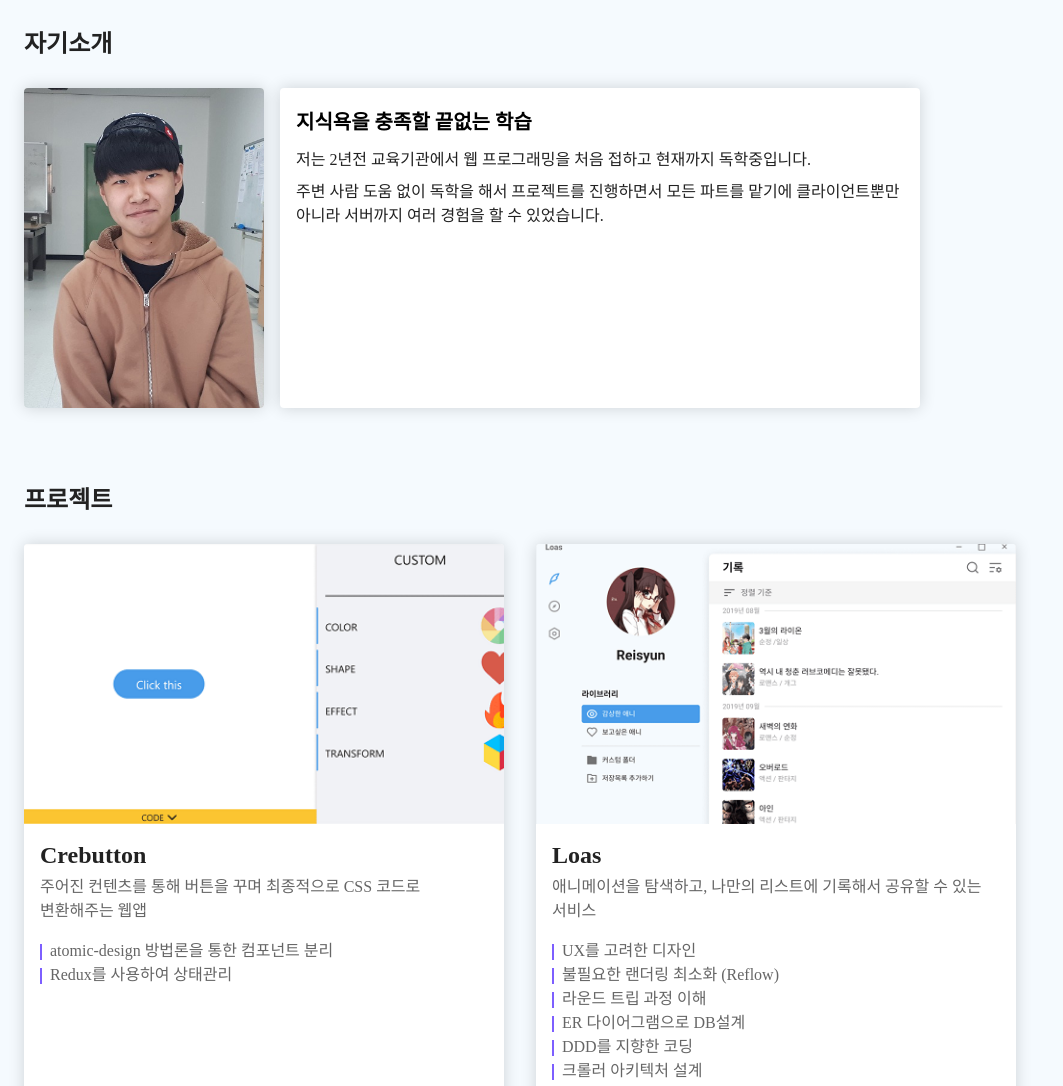
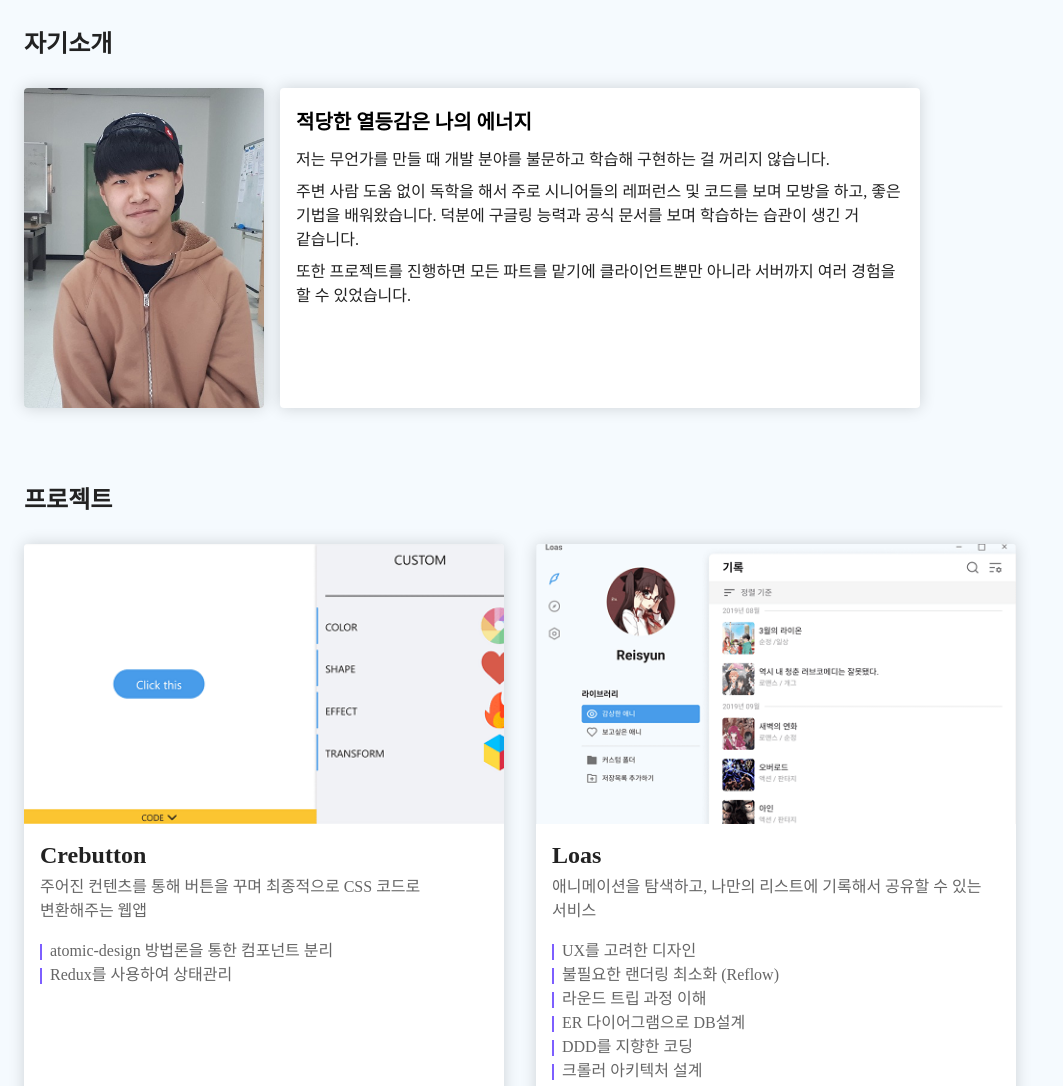
Before and after one commit to reisyun/about-me, a website: page src/index.html in a window 1280 px wide. Shown: the top 1086 px of the page, without its empty margins (0-1063 px from the left). Drawn offline with Linux system fonts and the light colour scheme.

Commit message:
chore: Modify resume content

```diff
--- a/src/index.html
+++ b/src/index.html
@@ -21,17 +21,21 @@
         <img class="resume__photo shadow_box" src="./assets/images/me.jpg" />
         <div class="resume__content shadow_box">
           <h2 class="resume__content--title">
-            지식욕을 충족할 끝없는 학습
+            적당한 열등감은 나의 에너지
           </h2>
           <div class="resume__content--text">
             <p>
-              저는 2년전 교육기관에서 웹 프로그래밍을 처음 접하고 현재까지
-              독학중입니다.
+              저는 무언가를 만들 때 개발 분야를 불문하고 학습해 구현하는 걸
+              꺼리지 않습니다.
             </p>
             <p>
-              주변 사람 도움 없이 독학을 해서 프로젝트를 진행하면서 모든 파트를
-              맡기에 클라이언트뿐만 아니라 서버까지 여러 경험을 할 수
-              있었습니다.
+              주변 사람 도움 없이 독학을 해서 주로 시니어들의 레퍼런스 및 코드를
+              보며 모방을 하고, 좋은 기법을 배워왔습니다. 덕분에 구글링 능력과
+              공식 문서를 보며 학습하는 습관이 생긴 거 같습니다.
+            </p>
+            <p>
+              또한 프로젝트를 진행하면 모든 파트를 맡기에 클라이언트뿐만 아니라
+              서버까지 여러 경험을 할 수 있었습니다.
             </p>
           </div>
         </div>
--- a/src/index.js
+++ b/src/index.js
@@ -1,3 +1,5 @@
+"use strict";
+
 async function main() {
   const projectWrapperEle = document.getElementById("project");
   const skillWrapperEle = document.getElementById("skill");
--- a/src/saveFileName.js
+++ b/src/saveFileName.js
@@ -1,3 +1,5 @@
+"use strict";
+
 const fs = require("fs-extra");
 const path = require("path");
 
```
